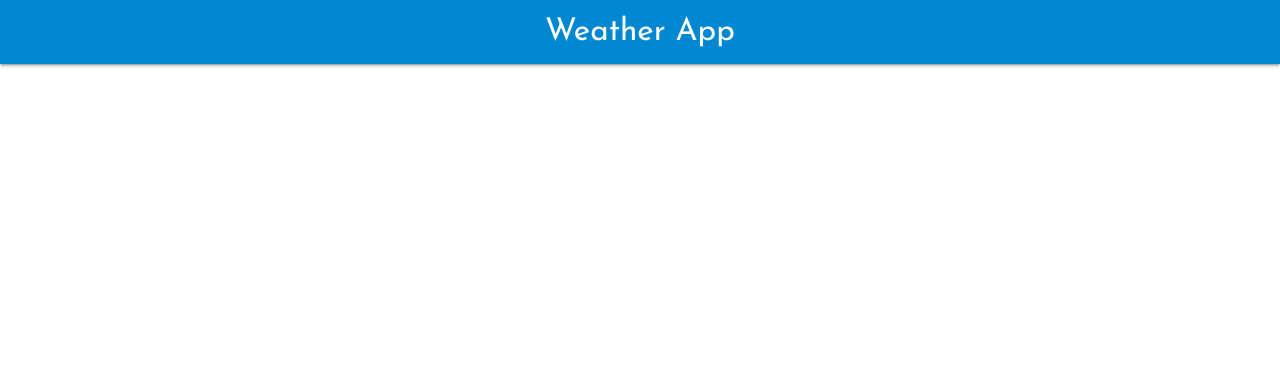
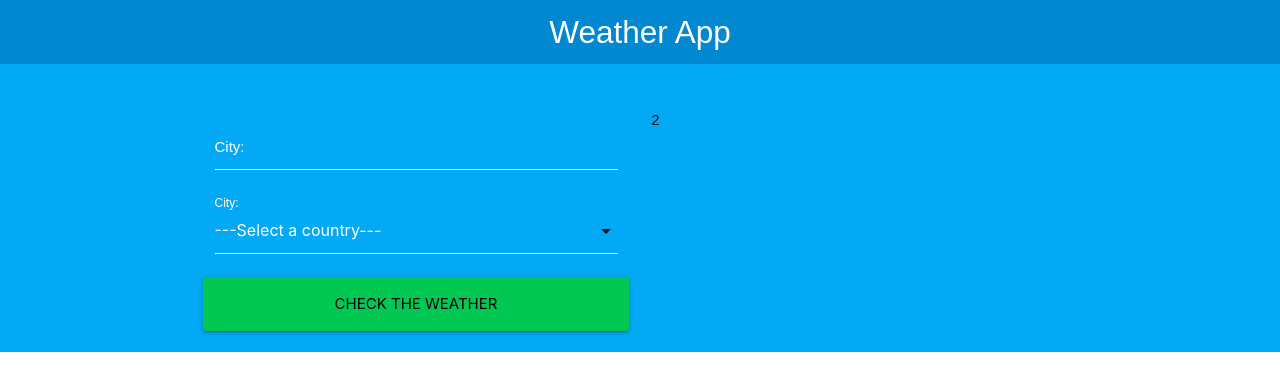
Before and after one commit to stolzz0613/Prueba_tecnica_Bancolombia, a React (Create React App) app: page / in a window 1280 px wide. Shown: the top 390 px of the page. Built offline with nearby package versions, Linux system fonts and the light colour scheme.

Commit message:
building form

```diff
--- a/src/App.js
+++ b/src/App.js
@@ -1,4 +1,5 @@
 import Header from './components/Header';
+import Form from './components/Form';
 
 
 function App() {
@@ -7,6 +8,19 @@
     <Header
       title = 'Weather App'
     />
+
+    <div className = 'contenedor-form'>
+      <div className = 'container'>
+        <div className = 'row'>
+          <div className = 'col m6 s12'>
+            <Form />
+          </div>
+          <div className = 'col m6 s12'>
+            2
+          </div>
+        </div>
+      </div>
+    </div>
    </>
   );
 }
--- /dev/null
+++ b/src/components/Form.js
@@ -0,0 +1,82 @@
+import {useState} from 'react';
+
+const Form = () => {
+
+    //State for form
+    const [search, setsearch] = useState({
+        city: '',
+        country: ''
+    });
+    const {city, country} = search;
+
+    //State for validations
+    const [error, seterror] = useState(false);
+
+    //Handlers
+    const handleChange = e => {
+        setsearch({
+            ...search,
+            [e.target.name] : e.target.value,
+        })
+    }
+
+    const handleSubmit = e => {
+        e.preventDefault();
+
+        if(city.trim() === '' || country.trim() === ''){
+            seterror(true);
+            return;
+        }
+        seterror(false);
+    }
+
+    return (
+        <form
+            onSubmit={handleSubmit}
+        >
+            {
+                error
+                    ? <p className ='error red darken-4'>All fields are required</p>
+                    : null
+            }
+            <div className = 'input-field col s12'>
+                <input
+                    type ='text'
+                    name ='city'
+                    id ='city'
+                    value = {city}
+                    onChange = {handleChange}
+                />
+                <label htmlFor = 'city'>City: </label>
+            </div>
+            <div className = 'input-field col s12'>
+                <select
+                    name ='country'
+                    id ='country'
+                    value = {country}
+                    onChange = {handleChange}
+                >
+                    <option value = ''>---Select a country---</option>
+                    <option value = "US">Estados Unidos</option>
+                    <option value = "MX">México</option>
+                    <option value = "AR">Argentina</option>
+                    <option value = "CO">Colombia</option>
+                    <option value = "CR">Costa Rica</option>
+                    <option value = "ES">España</option>
+                    <option value = "PE">Perú</option>
+                </select>
+                <label htmlFor='country'>City: </label>
+            </div>
+
+            <div>
+                <input
+                    type = 'submit'
+                    value = 'Check the weather'
+                    className ='waves-effect waves-light btn-large btn-block green accent-4'
+                />
+            </div>
+        </form>
+    );
+}
+
+export default Form;
--- a/src/index.css
+++ b/src/index.css
@@ -1,9 +1,7 @@
-@import url('https://fonts.googleapis.com/css?family=Josefin+Sans');
-@import url('https://fonts.googleapis.com/css2?family=Satisfy&display=swap');
 body {
   margin: 0;
   padding: 0;
-  font-family: 'Josefin Sans', cursive;
+  font-family: sans-serif;
 }
 nav .brand-logo {
   display: block;
@@ -12,7 +10,6 @@
 }
 .input-field label {
   color: white;
-  font-size: 20px;
 }
 
 .input-field input[type=text]:focus + label {
@@ -22,13 +19,11 @@
 .input-field input[type=text]:focus {
   border-bottom: 1px solid white;
   box-shadow: 0 1px 0 0 #000;
-  margin-bottom: 30px;
 }
 
 input[type=text]:not(.browser-default) {
   border-bottom: 1px solid white;
   color: white;
-  margin-bottom: 30px;
 }
 input[type=text]:not(.browser-default):focus:not([readonly]) {
   border-bottom: 1px solid white;
@@ -41,7 +36,7 @@
 
 .contenedor-form {
   padding: 3rem 0 1px 0;
-  margin-top: 5%;
+  background-color: #03a9f4;
 }
 .mensaje {
   text-align: center;
@@ -65,9 +60,6 @@
   text-align: center;
   font-size: 1.4rem;
 }
-.card-panel{
-  background-color: rgba(0, 0, 0, 0.2);
-}
 .temperatura {
   font-size: 4rem!important
 }
@@ -85,75 +77,3 @@
   text-align: center!important;
   color: #FFF!important;
 }
-.icon{
-  width: 100px;
-  height: 100px;
-  border-radius: 150px;
-  margin-left: 28rem;
-  margin-top: -1rem;
-  background-color: rgba(0, 0, 0, 0.4);
-  position: absolute;
-}
-@media screen and ( max-width: 320px ) {
-  .icon {
-    width: 60px;
-    height: 60px;
-    margin-left: 15rem;
-  }
-  .img{
-    width: 60px;
-    height: 60px;
-  }
-}
-@media screen and ( min-width: 375px ) {
-  .icon {
-    width: 60px;
-    height: 60px;
-    margin-left: 19rem;
-  }
-  .img{
-    width: 60px;
-    height: 60px;
-  }
-}
-@media screen and ( min-width: 425px ) {
-  .icon {
-    width: 60px;
-    height: 60px;
-    margin-left: 22rem;
-  }
-  .img{
-    width: 60px;
-    height: 60px;
-  }
-}
-@media screen and ( min-width: 768px ) {
-  .icon {
-    width: 60px;
-    height: 60px;
-    margin-left: 19rem;
-  }
-  .img{
-    width: 60px;
-    height: 60px;
-  }
-  body{
-    background-size: cover;
-  }
-}
-@media screen and ( min-width: 1440px ) {
-  .icon {
-    width: 100px;
-    height: 100px;
-    margin-left: 28rem;
-  }
-  .img{
-    width: 100px;
-    height: 100px;
-  }
-}
-.header{
-  font-size: 40px;
-  color:white;
-  font-family: 'Satisfy', cursive;
-}
```
